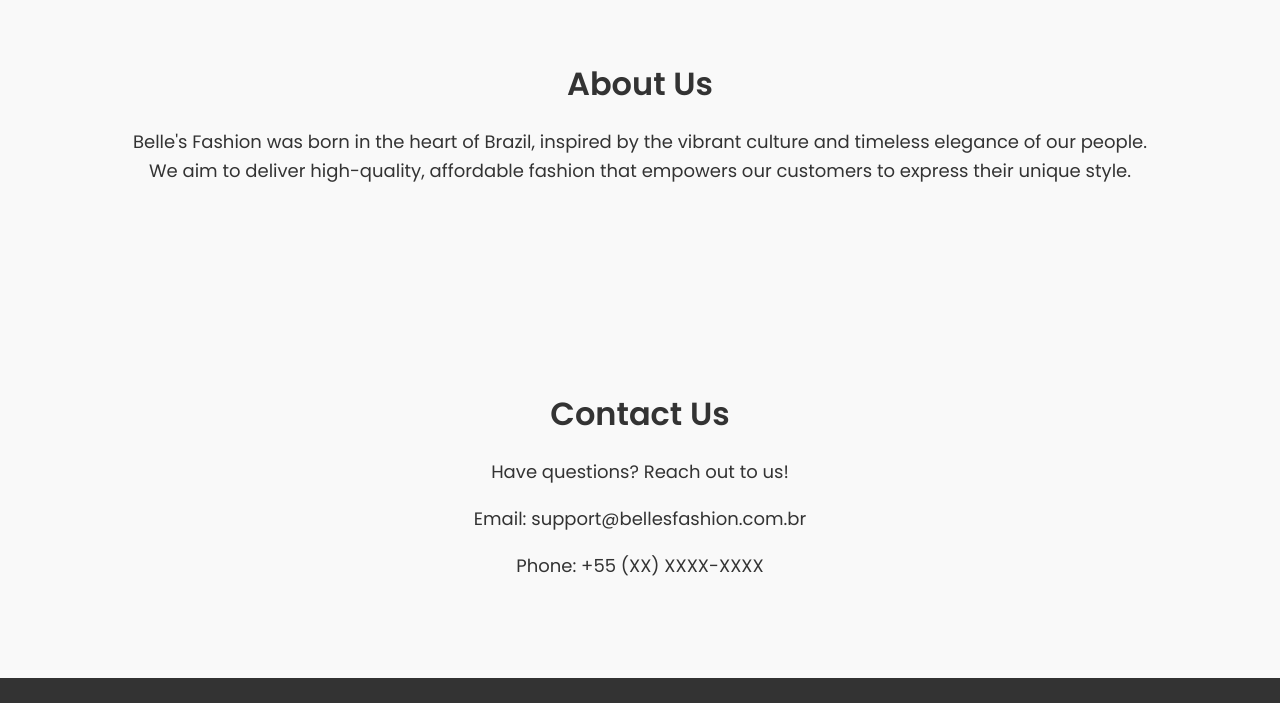
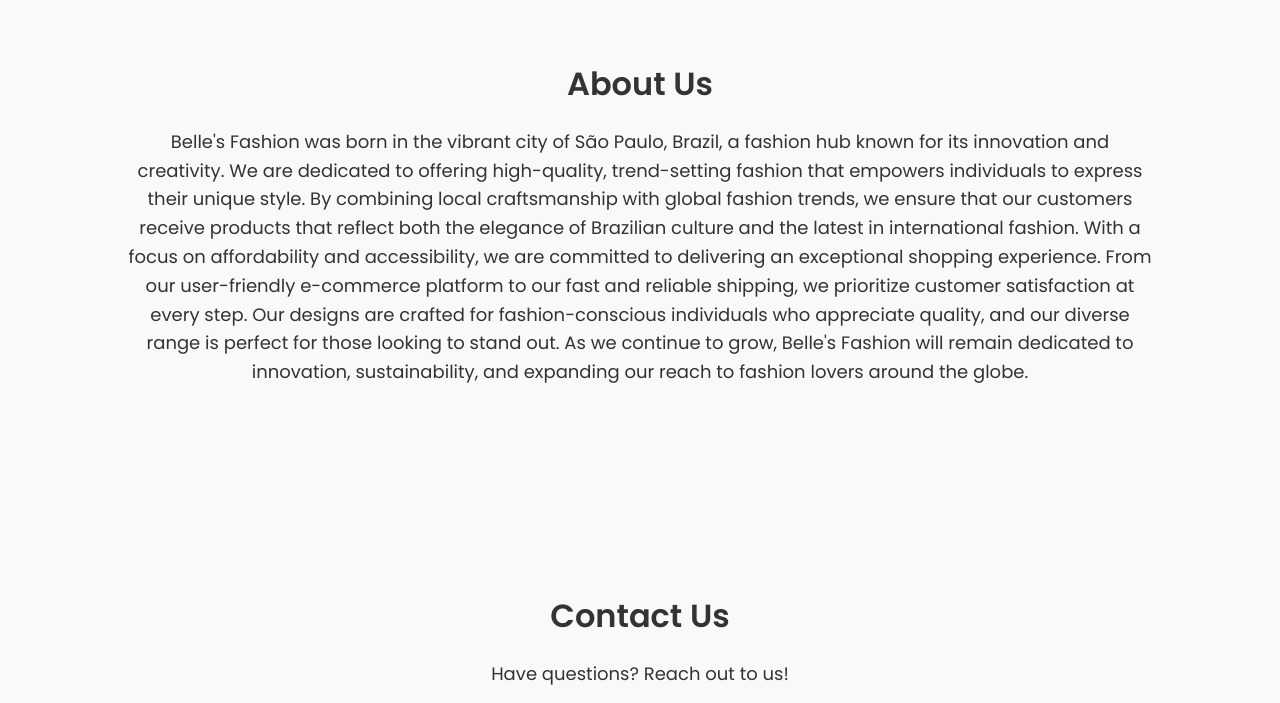
Before and after one commit to SamuelManaay/belles-fashion-ecommerce, a plain HTML site: page index.html in a window 1280 px wide. Shown: the part 1610-2313 px from the top of the page. Drawn offline with Linux system fonts and the light colour scheme.

Commit message:
update about us section

```diff
--- a/index.html
+++ b/index.html
@@ -365,14 +365,18 @@
   <!-- About Us Section -->
   <section id="about">
     <h2>About Us</h2>
-    <p>Belle's Fashion was born in the heart of Brazil, inspired by the vibrant culture and timeless elegance of our people. We aim to deliver high-quality, affordable fashion that empowers our customers to express their unique style.</p>
+    <p>Belle's Fashion was born in the vibrant city of São Paulo, Brazil, a fashion hub known for its innovation and creativity. We are dedicated to offering high-quality, trend-setting fashion that empowers individuals to express their unique style. By combining local craftsmanship with global fashion trends, we ensure that our customers receive products that reflect both the elegance of Brazilian culture and the latest in international fashion.
+
+      With a focus on affordability and accessibility, we are committed to delivering an exceptional shopping experience. From our user-friendly e-commerce platform to our fast and reliable shipping, we prioritize customer satisfaction at every step. Our designs are crafted for fashion-conscious individuals who appreciate quality, and our diverse range is perfect for those looking to stand out.
+
+      As we continue to grow, Belle's Fashion will remain dedicated to innovation, sustainability, and expanding our reach to fashion lovers around the globe.</p>
   </section>
 
   <!-- Contact Section -->
   <section id="contact">
     <h2>Contact Us</h2>
     <p>Have questions? Reach out to us!</p>
-    <p>Email: support@bellesfashion.com.br</p>
+    <p>Email: bellesfashionecommerce@gmail.com</p>
     <p>Phone: +55 (XX) XXXX-XXXX</p>
   </section>
 
```
